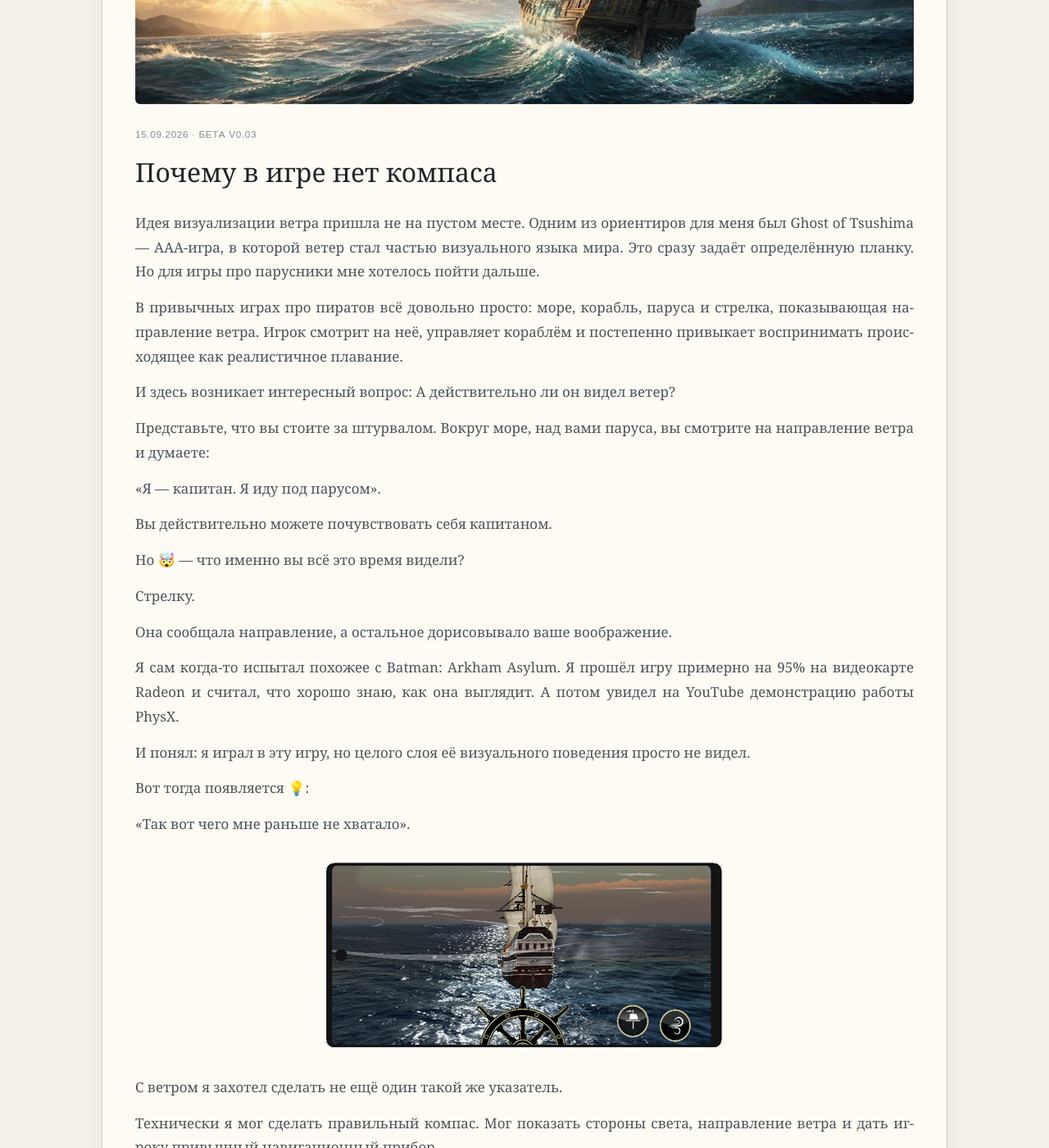
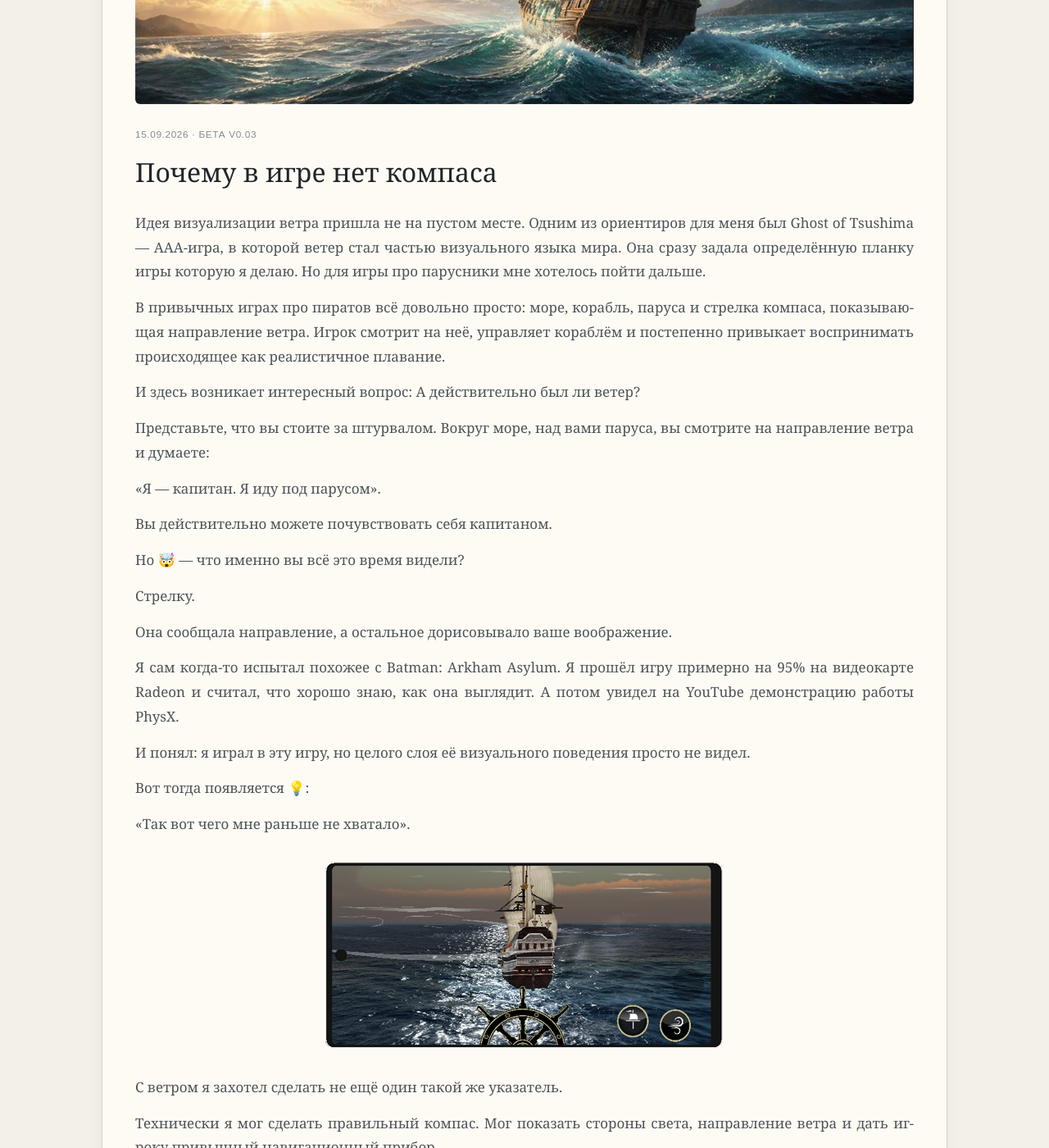
Before and after one commit to tislic/SeaDogsPort, a Jekyll site: the page built from _posts/026-09-15-v003-pochemu-v-igre-net-kompasa.md, in a window 1280 px wide and 1400 px high, scrolled down 692 px. Shown: the whole window at 82% size. Built offline with Jekyll 4.4.1, drawn with Linux system fonts in a browser that asks for light colours; some of the changed text lies outside the part shown.

Commit message:
Update 026-09-15-v003-pochemu-v-igre-net-kompasa.md

```diff
--- a/_posts/026-09-15-v003-pochemu-v-igre-net-kompasa.md
+++ b/_posts/026-09-15-v003-pochemu-v-igre-net-kompasa.md
@@ -8,12 +8,11 @@ tags: [Морская часть]
 image: /assets/images/wind-and-sails.jpg
 ---
 
-Идея визуализации ветра пришла не на пустом месте. Одним из ориентиров для меня был Ghost of Tsushima — AAA-игра, в которой ветер стал частью визуального языка мира. Это сразу задаёт определённую планку.
-Но для игры про парусники мне хотелось пойти дальше.
+Идея визуализации ветра пришла не на пустом месте. Одним из ориентиров для меня был Ghost of Tsushima — AAA-игра, в которой ветер стал частью визуального языка мира. Она сразу задала определённую планку игры которую я делаю. Но для игры про парусники мне хотелось пойти дальше.
 
-В привычных играх про пиратов всё довольно просто: море, корабль, паруса и стрелка, показывающая направление ветра. Игрок смотрит на неё, управляет кораблём и постепенно привыкает воспринимать происходящее как реалистичное плавание.
+В привычных играх про пиратов всё довольно просто: море, корабль, паруса и стрелка компаса, показывающая направление ветра. Игрок смотрит на неё, управляет кораблём и постепенно привыкает воспринимать происходящее как реалистичное плавание.
 
-И здесь возникает интересный вопрос: А действительно ли он видел ветер?
+И здесь возникает интересный вопрос: А действительно был ли ветер?
 
 Представьте, что вы стоите за штурвалом. Вокруг море, над вами паруса, вы смотрите на направление ветра и думаете:
 
```
Also changed, not shown: other parts of _posts/026-09-15-v003-pochemu-v-igre-net-kompasa.md (+3 -3 lines).
